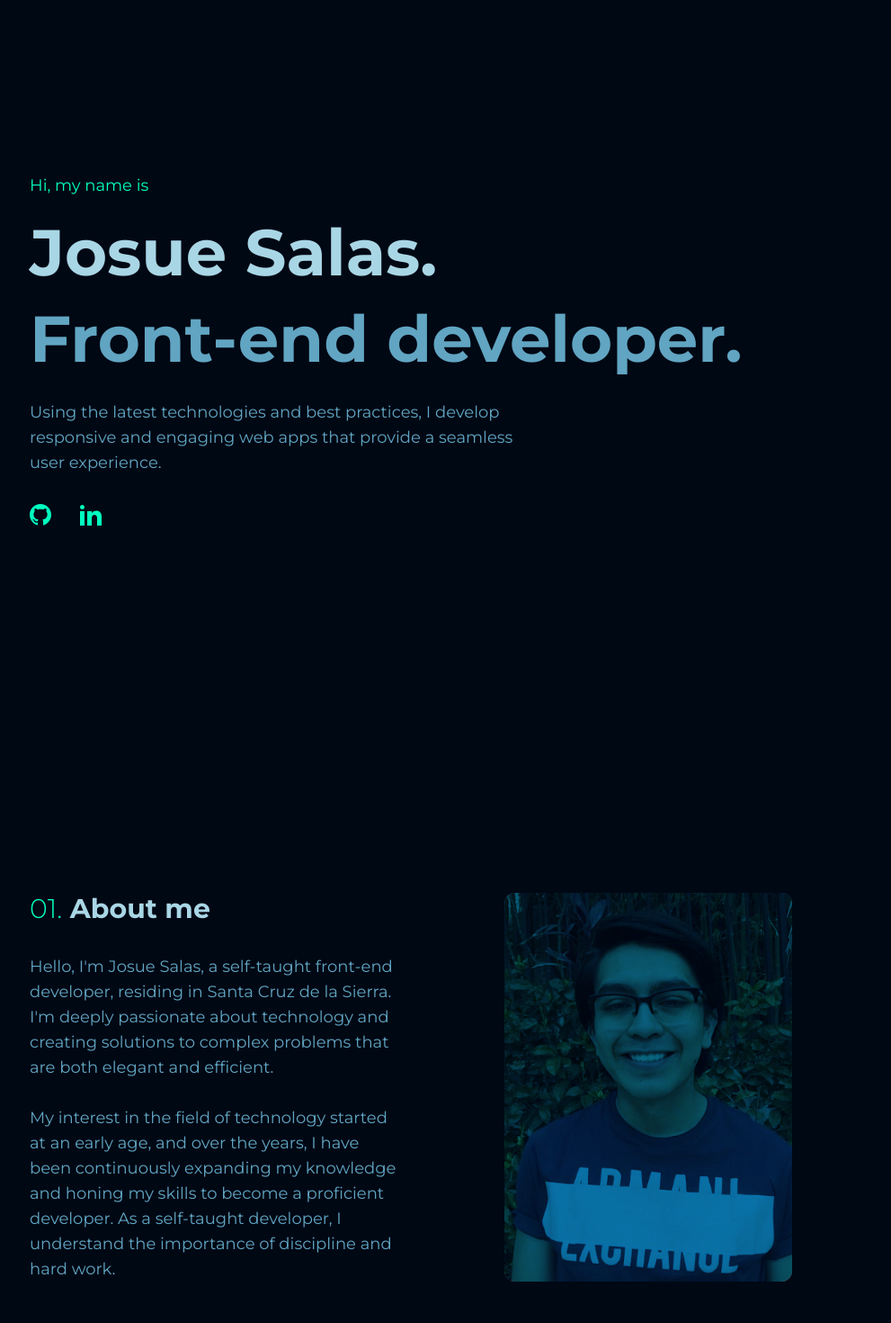
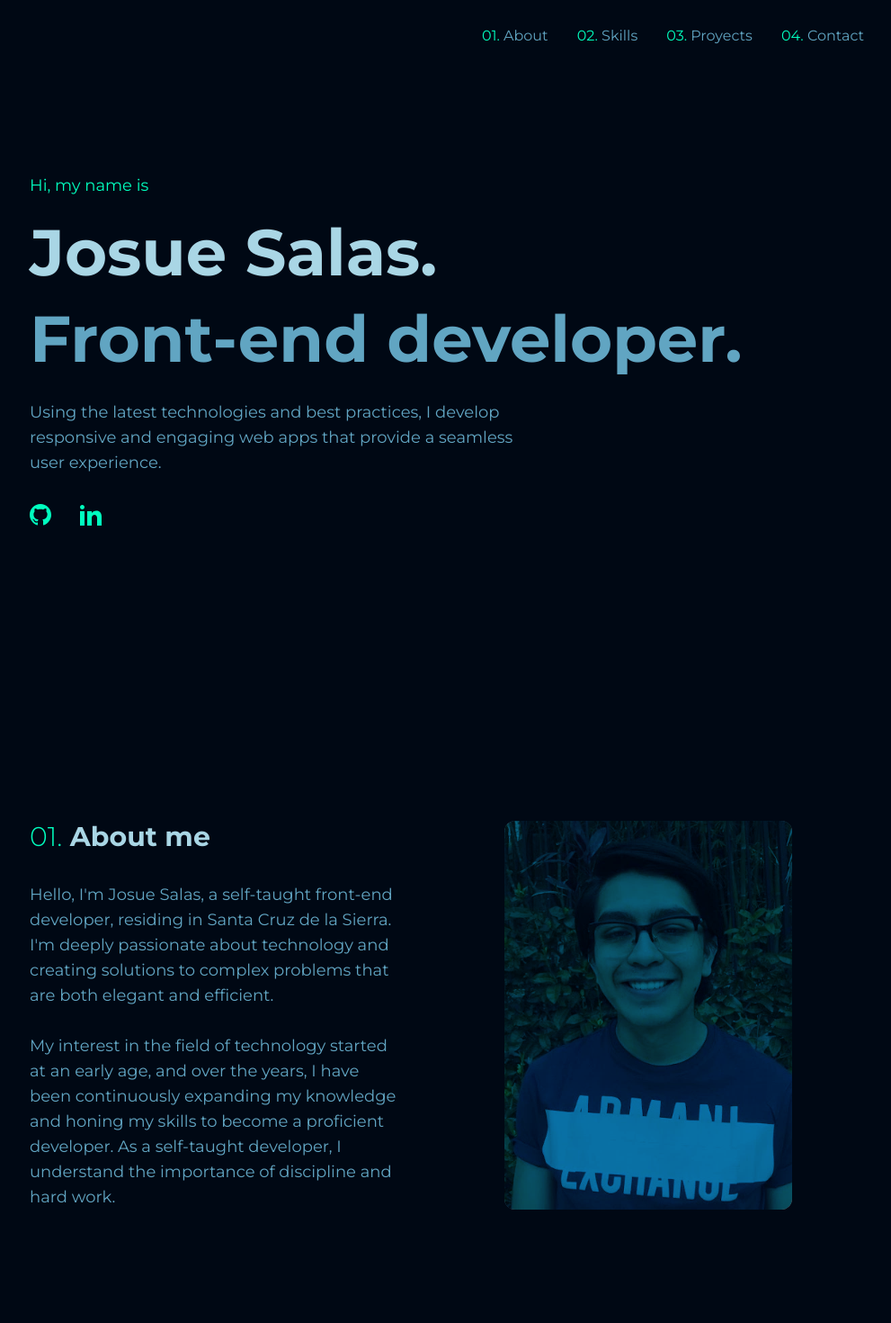
Before and after one commit to josalas21/portfolio-web, a React (Vite) app: page / in a window 1280 px wide. Shown: the top 1470 px of the page at 90% size, without its empty margins (159-1150 px from the left). Built offline with nearby package versions, Linux system fonts and the light colour scheme.

Commit message:
Add Navbar component

```diff
--- a/index.html
+++ b/index.html
@@ -1,5 +1,5 @@
 <!DOCTYPE html>
-<html lang="en">
+<html lang="en" class="scroll-smooth">
   <head>
     <meta charset="UTF-8" />
     <link rel="icon" type="image/svg+xml" href="/favicon.ico" />
--- a/src/App.jsx
+++ b/src/App.jsx
@@ -1,19 +1,19 @@
 import About from "./components/About";
 import Contact from "./components/Contact";
-import Footer from "./components/Footer";
 import Hero from "./components/Hero";
+import Navbar from "./components/Navbar";
 import Proyects from "./components/Proyects";
 import Skills from "./components/Skills";
 
 function App() {
   return (
     <div className="flex flex-col">
+      <Navbar />
       <Hero />
       <About />
       <Skills />
       <Proyects />
       <Contact />
-      {/* <Footer /> */}
     </div>
   );
 }
--- a/src/components/About.jsx
+++ b/src/components/About.jsx
@@ -2,8 +2,8 @@ import photo from "../assets/imgs/foto-perfil.webp";
 
 function About() {
   return (
-    <div className="min-h-screen bg-[#000814] text-[#61A5C2] ">
-      <div className="container mx-auto text-lg w-3/4 flex flex-wrap mt-[10rem] ">
+    <div className="min-h-screen bg-[#000814] text-[#61A5C2]" id="ABOUT">
+      <div className="container mx-auto text-lg w-3/4 flex flex-wrap">
         <div className="w-1/2 p-8">
           <h2 className="w-full font-bold text-3xl mb-8 text-[#A9D6E5]">
             <span className="text-[#00FFBF] font-light">01.</span> About me
--- a/src/components/Contact.jsx
+++ b/src/components/Contact.jsx
@@ -1,9 +1,11 @@
 function Contact() {
   return (
-    <div className="min-h-screen bg-[#000814] text-[#61A5C2] ">
+    <div className="min-h-screen bg-[#000814] text-[#61A5C2]" id="CONTACT">
       <div className="flex container flex-wrap mx-auto w-3/4 mt-[10rem] text-lg">
         <div className="w-full p-8">
-          <h2 className="w-full font-black text-3xl mb-8">04. Get in touch</h2>
+          <h2 className="w-full font-bold text-3xl mb-8 text-[#A9D6E5]">
+            <span className="text-[#00FFBF] font-light">04.</span> Get in touch
+          </h2>
           <div className="w-[40rem] flex flex-wrap gap-2 mx-auto mt-20">
             <p>
               I'm always interested in hearing from people who want to discuss
--- a/src/components/Footer.jsx
+++ /dev/null
@@ -1,57 +0,0 @@
-function Footer() {
-  return (
-    <footer className="footer items-center p-4 bg-neutral text-neutral-content">
-      <div className="items-center grid-flow-col">
-        <svg
-          width="36"
-          height="36"
-          viewBox="0 0 24 24"
-          xmlns="http://www.w3.org/2000/svg"
-          fillRule="evenodd"
-          clipRule="evenodd"
-          className="fill-current"
-        >
-          <path d="M22.672 15.226l-2.432.811.841 2.515c.33 1.019-.209 2.127-1.23 2.456-1.15.325-2.148-.321-2.463-1.226l-.84-2.518-5.013 1.677.84 2.517c.391 1.203-.434 2.542-1.831 2.542-.88 0-1.601-.564-1.86-1.314l-.842-2.516-2.431.809c-1.135.328-2.145-.317-2.463-1.229-.329-1.018.211-2.127 1.231-2.456l2.432-.809-1.621-4.823-2.432.808c-1.355.384-2.558-.59-2.558-1.839 0-.817.509-1.582 1.327-1.846l2.433-.809-.842-2.515c-.33-1.02.211-2.129 1.232-2.458 1.02-.329 2.13.209 2.461 1.229l.842 2.515 5.011-1.677-.839-2.517c-.403-1.238.484-2.553 1.843-2.553.819 0 1.585.509 1.85 1.326l.841 2.517 2.431-.81c1.02-.33 2.131.211 2.461 1.229.332 1.018-.21 2.126-1.23 2.456l-2.433.809 1.622 4.823 2.433-.809c1.242-.401 2.557.484 2.557 1.838 0 .819-.51 1.583-1.328 1.847m-8.992-6.428l-5.01 1.675 1.619 4.828 5.011-1.674-1.62-4.829z"></path>
-        </svg>
-        <p>Copyright © 2023 - All right reserved</p>
-      </div>
-      <div className="grid-flow-col gap-4 md:place-self-center md:justify-self-end">
-        <a>
-          <svg
-            xmlns="http://www.w3.org/2000/svg"
-            width="24"
-            height="24"
-            viewBox="0 0 24 24"
-            className="fill-current"
-          >
-            <path d="M24 4.557c-.883.392-1.832.656-2.828.775 1.017-.609 1.798-1.574 2.165-2.724-.951.564-2.005.974-3.127 1.195-.897-.957-2.178-1.555-3.594-1.555-3.179 0-5.515 2.966-4.797 6.045-4.091-.205-7.719-2.165-10.148-5.144-1.29 2.213-.669 5.108 1.523 6.574-.806-.026-1.566-.247-2.229-.616-.054 2.281 1.581 4.415 3.949 4.89-.693.188-1.452.232-2.224.084.626 1.956 2.444 3.379 4.6 3.419-2.07 1.623-4.678 2.348-7.29 2.04 2.179 1.397 4.768 2.212 7.548 2.212 9.142 0 14.307-7.721 13.995-14.646.962-.695 1.797-1.562 2.457-2.549z"></path>
-          </svg>
-        </a>
-        <a>
-          <svg
-            xmlns="http://www.w3.org/2000/svg"
-            width="24"
-            height="24"
-            viewBox="0 0 24 24"
-            className="fill-current"
-          >
-            <path d="M19.615 3.184c-3.604-.246-11.631-.245-15.23 0-3.897.266-4.356 2.62-4.385 8.816.029 6.185.484 8.549 4.385 8.816 3.6.245 11.626.246 15.23 0 3.897-.266 4.356-2.62 4.385-8.816-.029-6.185-.484-8.549-4.385-8.816zm-10.615 12.816v-8l8 3.993-8 4.007z"></path>
-          </svg>
-        </a>
-        <a>
-          <svg
-            xmlns="http://www.w3.org/2000/svg"
-            width="24"
-            height="24"
-            viewBox="0 0 24 24"
-            className="fill-current"
-          >
-            <path d="M9 8h-3v4h3v12h5v-12h3.642l.358-4h-4v-1.667c0-.955.192-1.333 1.115-1.333h2.885v-5h-3.808c-3.596 0-5.192 1.583-5.192 4.615v3.385z"></path>
-          </svg>
-        </a>
-      </div>
-    </footer>
-  );
-}
-
-export default Footer;
--- a/src/components/Hero.jsx
+++ b/src/components/Hero.jsx
@@ -2,8 +2,8 @@ import { GithubSvg, LinkedinSvg } from "../assets";
 
 function Hero() {
   return (
-    <div className="min-h-screen bg-[#000814] text-[#61A5C2]">
-      <div className="container mx-auto text-lg w-3/4 flex flex-col flex-wrap mt-[10rem] p-8 ">
+    <div className="min-h-screen bg-[#000814] text-[#61A5C2] pt-[5rem] ">
+      <div className="container mx-auto text-lg w-3/4 flex flex-col flex-wrap p-8 ">
         <span className="text-[#00FFBF] ">Hi, my name is</span>
         <h1 className="text-7xl font-bold my-6 text-[#A9D6E5]">Josue Salas.</h1>
         <h1 className="text-7xl font-bold">Front-end developer.</h1>
--- /dev/null
+++ b/src/components/Navbar.jsx
@@ -0,0 +1,22 @@
+function Navbar() {
+  return (
+    <div className="h-[5rem] bg-[#000814] text-[#61A5C2] ">
+      <div className="flex container flex-wrap mx-auto w-3/4 justify-end gap-8 h-full items-center">
+        <a href="#ABOUT" className="hover:text-[#00FFBF]">
+          <span className="text-[#00FFBF]">01. </span> About
+        </a>
+        <a href="#SKILLS" className="hover:text-[#00FFBF]">
+          <span className="text-[#00FFBF]">02. </span> Skills
+        </a>
+        <a href="#PROYECTS" className="hover:text-[#00FFBF]">
+          <span className="text-[#00FFBF]">03. </span> Proyects
+        </a>
+        <a href="#CONTACT" className="hover:text-[#00FFBF]">
+          <span className="text-[#00FFBF]">04. </span> Contact
+        </a>
+      </div>
+    </div>
+  );
+}
+
+export default Navbar;
--- a/src/components/Proyects.jsx
+++ b/src/components/Proyects.jsx
@@ -3,7 +3,10 @@ import { PROYECTS } from "../constants.js";
 
 function Proyects() {
   return (
-    <div className="h-[100rem] bg-[#000814] text-[#61A5C2] ">
+    <div
+      className="h-[100rem] bg-[#000814] text-[#61A5C2] mt-[-5rem] "
+      id="PROYECTS"
+    >
       <div className="flex container flex-wrap mx-auto w-3/4">
         <div className="w-full p-8 h-[30rem] flex flex-wrap ">
           <h2 className="w-full font-bold text-3xl mb-8 text-[#A9D6E5]">
--- a/src/components/Skills.jsx
+++ b/src/components/Skills.jsx
@@ -1,7 +1,7 @@
 function Skills() {
   return (
-    <div className="min-h-screen bg-[#000814] text-[#61A5C2] ">
-      <div className="flex container flex-wrap mx-auto w-3/4 mt-[10rem] text-lg">
+    <div className="min-h-screen bg-[#000814] text-[#61A5C2]" id="SKILLS">
+      <div className="flex container flex-wrap mx-auto w-3/4 text-lg">
         <div className="w-full p-8 h-[10rem] ">
           <h2 className="w-full font-bold text-3xl mb-8 text-[#A9D6E5]">
             <span className="text-[#00FFBF] font-light">02.</span> Skills
```
